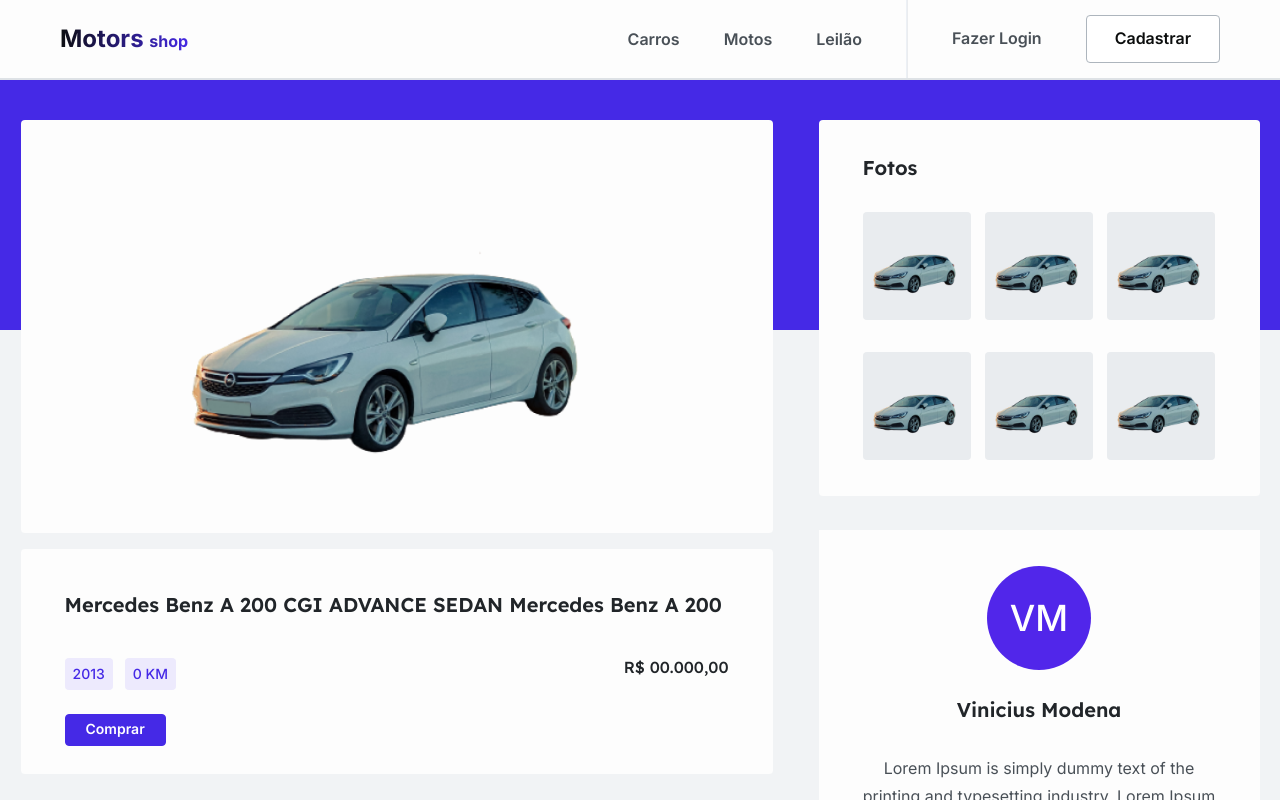
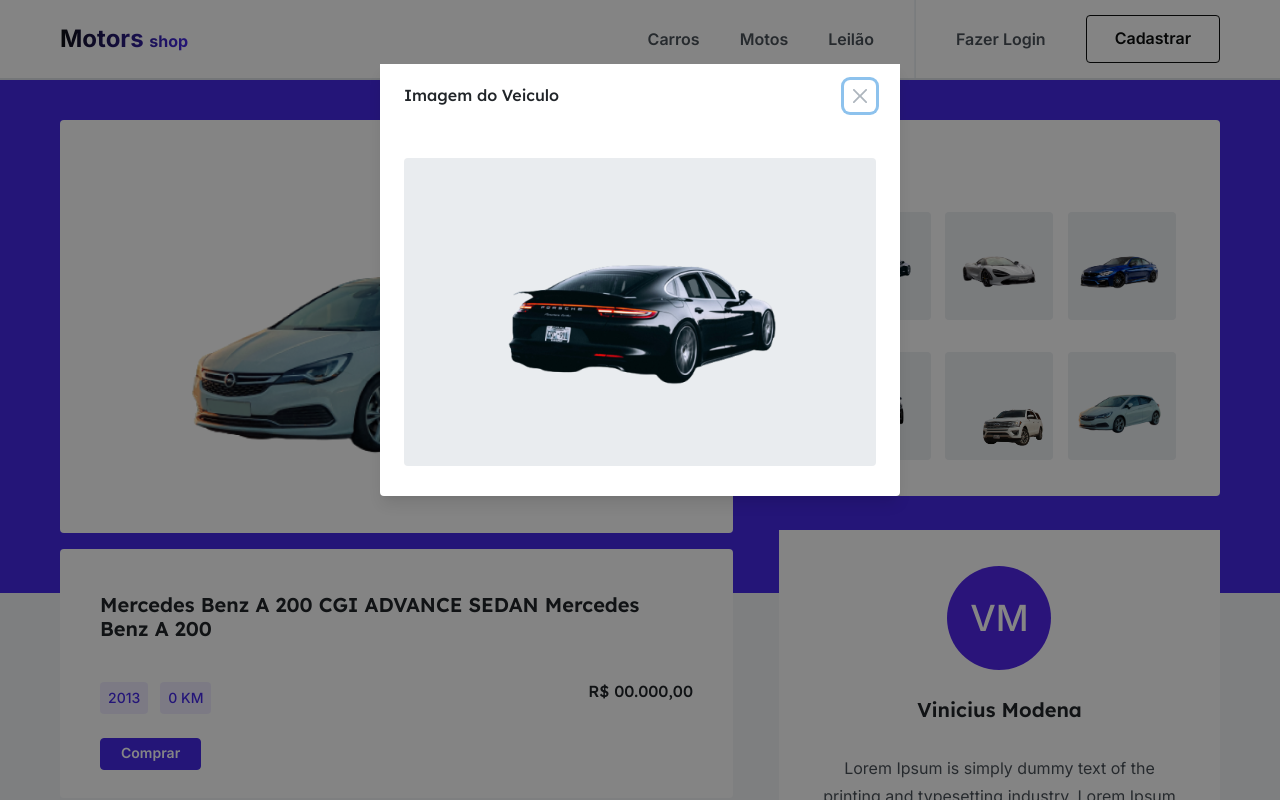
Before and after one commit to viniciusmodena/motors-shop, a React (Vite) app: page /advertise/gallery/1 in a window 1280 px wide. Shown: the top 800 px of the page. Built offline with nearby package versions, Linux system fonts and the light colour scheme.

Commit message:
feat: gallery and modal created

```diff
--- a/src/App.tsx
+++ b/src/App.tsx
@@ -1,12 +1,13 @@
 import { useState } from "react";
 import { Header } from "./components/Header";
-import ProductPage from "./Pages/ProdutPage";
+import Advertise from "./pages/Advertise";
+import Routes from "./routes";
 
 function App() {
   return (
     <>
       <Header />
-      <ProductPage />
+      <Routes />
     </>
   );
 }
--- a/src/Providers/users/index.tsx
+++ b/src/Providers/users/index.tsx
@@ -21,6 +21,8 @@
 interface UserProviderData {
   user: UserType | null;
   setUser: (user: UserType) => void;
+  auth: boolean;
+  setAuth: (bool: boolean) => void;
   userRegister: (data: RegisterUserType) => void;
   userLogin: (credentials: CredentialsType) => void;
   userAccountDetail: () => void;
@@ -59,6 +61,7 @@
 
 export const UserProvider = ({ children }: UserProviderProps) => {
   const [user, setUser] = useState<UserType>({} as UserType);
+  const [auth, setAuth] = useState<boolean>(false);
 
   const userRegister = (data: RegisterUserType) => {
     api
@@ -131,6 +134,8 @@
       value={{
         user,
         setUser,
+        auth,
+        setAuth,
         userRegister,
         userLogin,
         userAccountDetail,
--- a/src/components/Card/index.tsx
+++ b/src/components/Card/index.tsx
@@ -145,7 +145,6 @@
     </Flex>
   );
 };
-
 
 export const ProductAuctionCard = ({ product }: any) => {
   const randomNumber = Math.floor(Math.random() * 12) + 1;
--- a/src/components/Gallery/index.tsx
+++ b/src/components/Gallery/index.tsx
@@ -6,11 +6,17 @@
   Heading,
   Image,
   Text,
+  useDisclosure,
 } from "@chakra-ui/react";
+import { useState } from "react";
+import { Link, useNavigate } from "react-router-dom";
+import { redirect } from "react-router-dom";
+import ModalGallery from "../ModalGallery";
 import UserIconBox from "../UserIconBox";
 
-const Gallery = ({ images, user }: any): JSX.Element => {
-  const redirectProfile = () => {};
+const Gallery = ({ images }: any): JSX.Element => {
+  const navigate = useNavigate();
+
   return (
     <>
       <Flex
@@ -39,6 +45,8 @@
           {images.map((image: any, index: number) => (
             <GridItem
               key={index}
+              onClick={() => navigate(`/advertise/gallery/${image.id}`)}
+              cursor={"pointer"}
               display={"flex"}
               bg={"greyScale.grey7"}
               justifyContent={"center"}
@@ -58,7 +66,7 @@
             >
               <Image
                 src={image.url}
-                alt="car6"
+                alt={`Vehicle image ${index + 1}`}
                 flex={"none"}
                 flexGrow={0}
                 flexShrink={1}
@@ -66,23 +74,7 @@
             </GridItem>
           ))}
         </Grid>
-      </Flex>
-      <Flex
-        direction={"column"}
-        justifyContent={"center"}
-        alignItems={"center"}
-        bg={"greyScale.grey10"}
-        py={"36px"}
-        px={"44px"}
-        gap={"32px"}
-      >
-        <UserIconBox direction={"column"} username={user.name} />
-        <Text variant={"body-1-400"} textAlign={"center"}>
-          {user.description}
-        </Text>
-        <Button size={"lg"} variant={"grey1"} onClick={redirectProfile}>
-          Ver todos anuncios
-        </Button>
+        {/* <ModalGallery images={galleryImage} isOpen={isOpen} onClose={onClose} /> */}
       </Flex>
     </>
   );
--- a/src/components/Header/index.tsx
+++ b/src/components/Header/index.tsx
@@ -17,28 +17,34 @@
   IconButton,
 } from "@chakra-ui/react";
 import { HamburgerIcon, CloseIcon } from "@chakra-ui/icons";
+import { useNavigate } from "react-router-dom";
+import { useUser } from "../../Providers/users";
 
 export const Header = (): JSX.Element => {
-  const [authenticated, setAuthenticated] = useState(false);
+  const navigate = useNavigate();
+
+  const { auth, setAuth } = useUser();
   const [user, setUser] = useState({
     first_name: "Vinicius",
     last_name: "Modena",
   });
+
   const { isOpen, onOpen, onClose } = useDisclosure();
 
   // const user = JSON.parse(localStorage.getItem("user") || "");
 
   // useEffect(() => {
   //   if (user != "") {
-  //     setAuthenticated(true);
+  //     setAuth(true);
   //   }
   // }, []);
 
   const login = () => {
-    setAuthenticated(true);
+    // navigate("/login")
+    setAuth(true);
   };
   const logout = () => {
-    setAuthenticated(false);
+    setAuth(false);
   };
 
   return (
@@ -46,45 +52,45 @@
       <nav>
         <Flex
           direction="row"
-          w="100%"
+          width="100%"
           alignItems="center"
           justifyContent="space-between"
-          px="60px"
+          px={{ base: "16px", md: "60px" }}
           height="80px"
           bg="greyScale.grey10"
           borderBottom="2px solid"
           borderColor={"greyScale.grey6"}
         >
           {/* Logo */}
-          <Link variant="logo">
+          <Link variant="logo" onClick={() => navigate("/")}>
             Motors <span style={{ fontSize: "16px" }}>shop</span>
           </Link>
           {/* NavBar widescreen */}
-          <Hide breakpoint="(max-width: 900px)">
-            <Flex gap="44px" h="100%" alignItems="center">
+          <Hide below="lg">
+            <Flex gap="40px" h="100%" alignItems="center">
               {/* NavLinks */}
-              <Flex gap="44px">
-                {authenticated ? (
+              <Flex gap="40px">
+                {auth ? (
                   <>
-                    <Link size="sm" variant={"authenticated"}>
+                    <Link size="sm" variant={"w400"}>
                       Carros
                     </Link>
-                    <Link size="sm" variant={"authenticated"}>
+                    <Link size="sm" variant={"w400"}>
                       Motos
                     </Link>
-                    <Link size="sm" variant={"authenticated"}>
+                    <Link size="sm" variant={"w400"}>
                       Leilão
                     </Link>
                   </>
                 ) : (
                   <>
-                    <Link size="sm" variant={"notAuthenticated"}>
+                    <Link size="sm" variant={"w600"}>
                       Carros
                     </Link>
-                    <Link size="sm" variant={"notAuthenticated"}>
+                    <Link size="sm" variant={"w600"}>
                       Motos
                     </Link>
-                    <Link size="sm" variant={"notAuthenticated"}>
+                    <Link size="sm" variant={"w600"}>
                       Leilão
                     </Link>
                   </>
@@ -97,7 +103,7 @@
                 bg="greyScale.grey6"
               />
               {/* Authentication session */}
-              {authenticated ? (
+              {auth ? (
                 <Menu isOpen={isOpen} matchWidth={true} gutter={-10}>
                   <MenuButton
                     onMouseEnter={onOpen}
@@ -161,25 +167,11 @@
                   </MenuList>
                 </Menu>
               ) : (
-                <Flex gap="44px" alignItems="center">
-                  <Button
-                    size={"lg"}
-                    bg={"transparent"}
-                    color="greyScale.grey2"
-                    justifyContent={"flex-start"}
-                    p={"0"}
-                    my={"8px"}
-                    onClick={login}
-                  >
+                <Flex gap="40px" alignItems="center">
+                  <Link variant={"w600"} onClick={login}>
                     Fazer Login
-                  </Button>
-                  <Button
-                    size="lg"
-                    bg="greyScale.whiteFixed"
-                    border="1.5px solid"
-                    borderColor={"greyScale.grey4"}
-                    color={"greyScale.grey0"}
-                  >
+                  </Link>
+                  <Button size="lg" variant={"outline"}>
                     Cadastrar
                   </Button>
                 </Flex>
@@ -187,7 +179,7 @@
             </Flex>
           </Hide>
           {/* Menu Mobile */}
-          <Show breakpoint="(max-width: 900px)">
+          <Hide above="lg">
             <Menu matchWidth={false} gutter={20}>
               {({ isOpen }) => (
                 <>
@@ -195,12 +187,12 @@
                     {isOpen ? (
                       <CloseIcon w={"12px"} h={"18px"} fontWeight={"900"} />
                     ) : (
-                      <HamburgerIcon w={"16px"} h={"21px"} fontWeight={"900"} />
+                      <HamburgerIcon w={"16px"} h={"20px"} fontWeight={"900"} />
                     )}
                   </MenuButton>
                   <MenuList
                     minWidth="100vw"
-                    borderTopRadius={"0px"}
+                    borderTopRadius={"0"}
                     p={"32px 16px"}
                   >
                     <MenuItem
@@ -231,7 +223,7 @@
                       Leilão
                     </MenuItem>
                     <MenuDivider />
-                    {authenticated ? (
+                    {auth ? (
                       <Flex
                         direction={"column"}
                         justifyContent={"center"}
@@ -286,17 +278,11 @@
                         direction={"column"}
                         justifyContent={"center"}
                         alignItems={"stretch"}
-                        gap={"44px"}
+                        gap={"40px"}
                         padding={"32px 12px"}
                       >
-                        {/* <Link
-                          size="sm"
-                          variant={"notAuthenticated"}
-                          onClick={login}
-                        >
-                          Fazer Login
-                        </Link> */}
                         <Button
+                          as={Link}
                           size={"lg"}
                           bg={"transparent"}
                           color="greyScale.grey2"
@@ -322,25 +308,9 @@
                 </>
               )}
             </Menu>
-          </Show>
+          </Hide>
         </Flex>
       </nav>
     </header>
   );
 };
-
-const ProductCard = () => {
-  return (
-    <>
-      <Flex>Card</Flex>
-    </>
-  );
-};
-
-const ProductCardAuction = () => {
-  return (
-    <>
-      <Flex>Card action</Flex>
-    </>
-  );
-};
--- /dev/null
+++ b/src/components/ModalGallery/index.tsx
@@ -0,0 +1,100 @@
+import { ArrowLeftIcon } from "@chakra-ui/icons";
+import {
+  Button,
+  Flex,
+  Heading,
+  IconButton,
+  Image,
+  Modal,
+  ModalBody,
+  ModalCloseButton,
+  ModalContent,
+  ModalHeader,
+  ModalOverlay,
+  useDisclosure,
+} from "@chakra-ui/react";
+import { useEffect, useState } from "react";
+import { Navigate, redirect, useNavigate, useParams } from "react-router-dom";
+import car1 from "../../assets/Cars/car1.png";
+import car2 from "../../assets/Cars/car2.png";
+import car3 from "../../assets/Cars/car3.png";
+import car4 from "../../assets/Cars/car4.png";
+import car5 from "../../assets/Cars/car5.png";
+import car6 from "../../assets/Cars/car6.png";
+
+const ModalGallery = () => {
+  const images = [
+    { id: "1", url: car1 },
+    { id: "2", url: car2 },
+    { id: "3", url: car3 },
+    { id: "4", url: car4 },
+    { id: "5", url: car5 },
+    { id: "6", url: car6 },
+  ];
+
+  const navigate = useNavigate();
+
+  const { image_id } = useParams();
+
+  const image = images.find((el) => {
+    return el.id === image_id;
+  });
+
+  console.log(image);
+
+  if (!image) {
+    return <Navigate to={"/advertise"} />;
+  }
+
+  return (
+    <>
+      {/* <Button onClick={onOpen}>Open</Button> */}
+      <Modal isOpen={true} onClose={() => navigate("/advertise")}>
+        <ModalOverlay />
+        <ModalContent
+          bg={"greyScale.whiteFixed"}
+          borderRadius={"4px"}
+          maxWidth={"520px"}
+          mx={"16px"}
+        >
+          <ModalHeader padding={"0"}>
+            <Flex
+              direction={"row"}
+              justifyContent={"space-between"}
+              alignItems={"center"}
+              py={"16px"}
+              px={{ base: "16px", lg: "24px" }}
+              bg={"greyScale.whiteFixed"}
+            >
+              <Heading variant={"h7_500"}>Imagem do Veiculo</Heading>
+              <ModalCloseButton position={"unset"} color={"greyScale.grey4"} />
+            </Flex>
+          </ModalHeader>
+          <ModalBody py={"30px"} px={{ base: "16px", lg: "24px" }}>
+            <Flex
+              direction={"column"}
+              justifyContent={"center"}
+              alignItems={"center"}
+              py={"27px"}
+              px={"7px"}
+              gap={"10px"}
+              bg={"greyScale.grey7"}
+              borderRadius={"4px"}
+            >
+              <Image
+                src={image.url}
+                flex={"none"}
+                flexGrow={0}
+                flexShrink={1}
+                maxWidth={"380px"}
+              />
+              {/* <IconButton icon={<ArrowLeftIcon />} /> */}
+            </Flex>
+          </ModalBody>
+        </ModalContent>
+      </Modal>
+    </>
+  );
+};
+
+export default ModalGallery;
--- a/src/main.tsx
+++ b/src/main.tsx
@@ -5,13 +5,16 @@
 import { theme } from "./style/globalStyle";
 import { AdvertiseListProvider } from "./Providers/AdvertiseList.provider";
 import Providers from "./Providers";
+import { BrowserRouter } from "react-router-dom";
 
 ReactDOM.createRoot(document.getElementById("root") as HTMLElement).render(
   <React.StrictMode>
-    <Providers>
-      <ChakraProvider theme={theme}>
-        <App />
-      </ChakraProvider>
-    </Providers>
+    <BrowserRouter>
+      <Providers>
+        <ChakraProvider theme={theme}>
+          <App />
+        </ChakraProvider>
+      </Providers>
+    </BrowserRouter>
   </React.StrictMode>
 );
--- a/src/Pages/ProdutPage/index.tsx
+++ b/src/pages/Advertise/index.tsx
@@ -1,6 +1,7 @@
 import {
   Box,
   Button,
+  Checkbox,
   Container,
   Flex,
   Heading,
@@ -11,23 +12,34 @@
   Textarea,
 } from "@chakra-ui/react";
 import UserIconBox from "../../components/UserIconBox";
+import car1 from "../../assets/Cars/car1.png";
+import car2 from "../../assets/Cars/car2.png";
+import car3 from "../../assets/Cars/car3.png";
+import car4 from "../../assets/Cars/car4.png";
+import car5 from "../../assets/Cars/car5.png";
 import car6 from "../../assets/Cars/car6.png";
+
 import { useState } from "react";
 import Gallery from "../../components/Gallery";
+import { Outlet, useNavigate } from "react-router-dom";
+import { useUser } from "../../Providers/users";
 
-const ProductPage = () => {
-  const [auth, setAuth] = useState(true);
+const Advertise = () => {
+  const { auth } = useUser();
+
+  const navigate = useNavigate();
+
   const handleBuy = () => {};
   const handleComment = () => {};
   const redirectLogin = () => {};
 
   const images = [
-    { url: car6 },
-    { url: car6 },
-    { url: car6 },
-    { url: car6 },
-    { url: car6 },
-    { url: car6 },
+    { id: "1", url: car1 },
+    { id: "2", url: car2 },
+    { id: "3", url: car3 },
+    { id: "4", url: car4 },
+    { id: "5", url: car5 },
+    { id: "6", url: car6 },
   ];
 
   const user = {
@@ -71,12 +83,12 @@
   return (
     <Container
       maxWidth={"100%"}
-      height={"100vh"}
-      px={"12px"}
+      px={{ base: "16px", lg: "60px" }}
       bg={
         "linear-gradient(180deg, #4529E6 31.25%, #F1F3F5 31.26%, #F1F3F5 100%);"
       }
     >
+      <Outlet />
       <Flex
         direction={{ base: "column", lg: "row" }}
         justifyContent={"center"}
@@ -118,8 +130,8 @@
               justifyContent={"center"}
               alignItems={"flex-start"}
               gap={"8px"}
-              py={"1.75rem"}
-              px={"2.75rem"}
+              py={"28px"}
+              px={"40px"}
               bg={"greyScale.grey10"}
               borderRadius={"4px"}
             >
@@ -127,7 +139,7 @@
                 direction={"column"}
                 justifyContent={"center"}
                 alignItems={"flex-start"}
-                py={"1rem"}
+                py={"16px"}
                 gap={"41px"}
                 width={"100%"}
                 flex={"none"}
@@ -220,6 +232,27 @@
               maxWidth={{ base: "360px", sm: "648px" }}
             >
               <Gallery images={images} user={user} />
+              <Flex
+                direction={"column"}
+                justifyContent={"center"}
+                alignItems={"center"}
+                bg={"greyScale.grey10"}
+                py={"36px"}
+                px={"44px"}
+                gap={"32px"}
+              >
+                <UserIconBox direction={"column"} username={user.name} />
+                <Text variant={"body-1-400"} textAlign={"center"}>
+                  {user.description}
+                </Text>
+                <Button
+                  size={"lg"}
+                  variant={"grey1"}
+                  onClick={() => navigate("/")}
+                >
+                  Ver todos anuncios
+                </Button>
+              </Flex>
             </Flex>
           </Hide>
           {/* Comments Section */}
@@ -296,21 +329,9 @@
               width={"100%"}
               alignItems={"flex-end"}
             >
-              {/* <Input
-                  variant="unstyled"
-                  size="lg"
-                  px={"1rem"}
-                  fontSize={"1rem"}
-                  _
-                  placeholder="Digitar comentário"
-                  _placeholder={{
-                    color: "greyScale.grey3",
-                    fontSize: "1rem",
-                  }}
-                /> */}
               <Textarea
-                px={"1rem"}
-                fontSize={"1rem"}
+                px={"16px"}
+                fontSize={"16px"}
                 resize={"none"}
                 border={"none"}
                 _focusVisible={{
@@ -319,7 +340,7 @@
                 placeholder="Digitar comentário"
                 _placeholder={{
                   color: "greyScale.grey3",
-                  fontSize: "1rem",
+                  fontSize: "16px",
                 }}
               />
               <Show above="sm">
@@ -359,9 +380,9 @@
               alignItems={"center"}
               gap={"8px"}
               wrap={"wrap"}
-              // maxWidth={{ base: "297px", lg: "441px" }}
             >
               <Button
+                id="check1"
                 bg={"greyScale.grey7"}
                 borderRadius={"24px"}
                 px={"12px"}
@@ -408,6 +429,27 @@
         <Show above="lg">
           <Flex direction={"column"} gap={"34px"} maxWidth={"441px"}>
             <Gallery images={images} user={user} />
+            <Flex
+              direction={"column"}
+              justifyContent={"center"}
+              alignItems={"center"}
+              bg={"greyScale.grey10"}
+              py={"36px"}
+              px={"44px"}
+              gap={"32px"}
+            >
+              <UserIconBox direction={"column"} username={user.name} />
+              <Text variant={"body-1-400"} textAlign={"center"}>
+                {user.description}
+              </Text>
+              <Button
+                size={"lg"}
+                variant={"grey1"}
+                onClick={() => navigate("/")}
+              >
+                Ver todos anuncios
+              </Button>
+            </Flex>
           </Flex>
         </Show>
       </Flex>
@@ -415,4 +457,4 @@
   );
 };
 
-export default ProductPage;
+export default Advertise;
--- a/src/routes/index.tsx
+++ b/src/routes/index.tsx
@@ -1,15 +1,19 @@
 import React from "react";
 import { Route, Routes as Switch } from "react-router-dom";
+import { Header } from "../components/Header";
+import ModalGallery from "../components/ModalGallery";
+import Advertise from "../pages/Advertise";
 
 const Routes = () => {
   return (
     <>
       <Switch>
-        {/* <Route index element={<Home />} />
-          <Route exact path="/home" element={<Home />} />
-          <Route element={<ProtectedRoute isAllowed={!!user} />}>
-            <Route path="/dashboard" element={<Dashboard />} />
-          </Route> */}
+        <Route path="advertise" element={<Advertise />}>
+          <Route
+            path="/advertise/gallery/:image_id"
+            element={<ModalGallery />}
+          />
+        </Route>
       </Switch>
     </>
   );
--- a/src/style/globalStyle.tsx
+++ b/src/style/globalStyle.tsx
@@ -15,7 +15,6 @@
         bg: "greyScale.grey8",
         color: "greyScale.grey1",
         width: "100vw",
-        height: "100vh",
         overflowX: "hidden",
       },
       a: {
@@ -156,22 +155,22 @@
         "body-1-400": {
           fontWeight: "400",
           fontSize: "sm",
-          lineHeight: "1.75rem",
+          lineHeight: "28px",
         },
         "body-1-600": {
           fontWeight: "400",
           fontSize: "xs",
-          lineHeight: "1.5rem",
+          lineHeight: "24px",
         },
         "body-2-400": {
           fontWeight: "400",
           fontSize: "xs",
-          lineHeight: "1.5rem",
+          lineHeight: "24px",
         },
         "body-2-500": {
           fontWeight: "500",
           fontSize: "xs",
-          lineHeight: "1.5rem",
+          lineHeight: "24px",
         },
         "button-big-text": {
           fontWeight: "600",
@@ -191,7 +190,7 @@
         "input-label": {
           fontWeight: "500",
           fontSize: "xs",
-          lineHeight: "1rem",
+          lineHeight: "16px",
         },
       },
     },
@@ -256,6 +255,17 @@
             borderColor: "greyScale.grey5",
           },
         },
+        outline: {
+          bg: "none",
+          border: "1.5px solid",
+          borderColor: "greyScale.grey0",
+          color: "greyScale.grey0",
+          _hover: {
+            bg: "greyScale.grey1",
+            color: "greyScale.grey10",
+            borderColor: "greyScale.grey1",
+          },
+        },
         disable: {
           bg: "greyScale.grey5",
           border: "1.5px solid",
@@ -287,10 +297,10 @@
           WebkitBackgroundClip: "text",
           WebkitTextFillColor: "transparent",
         },
-        authenticated: {
+        w400: {
           fontWeight: "400",
         },
-        notAuthenticated: {
+        w600: {
           fontWeight: "600",
         },
       },
```
Also changed, not shown: src/components/AdvertiseList/index.tsx (+12 -6 lines).
